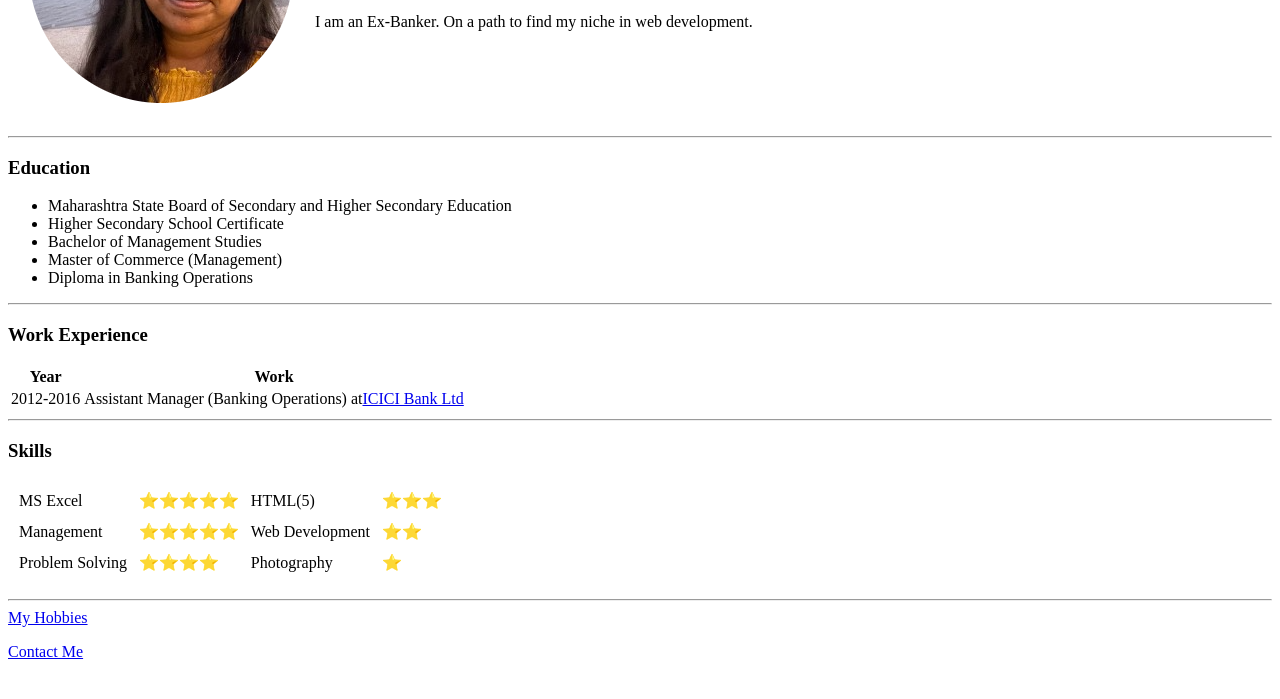
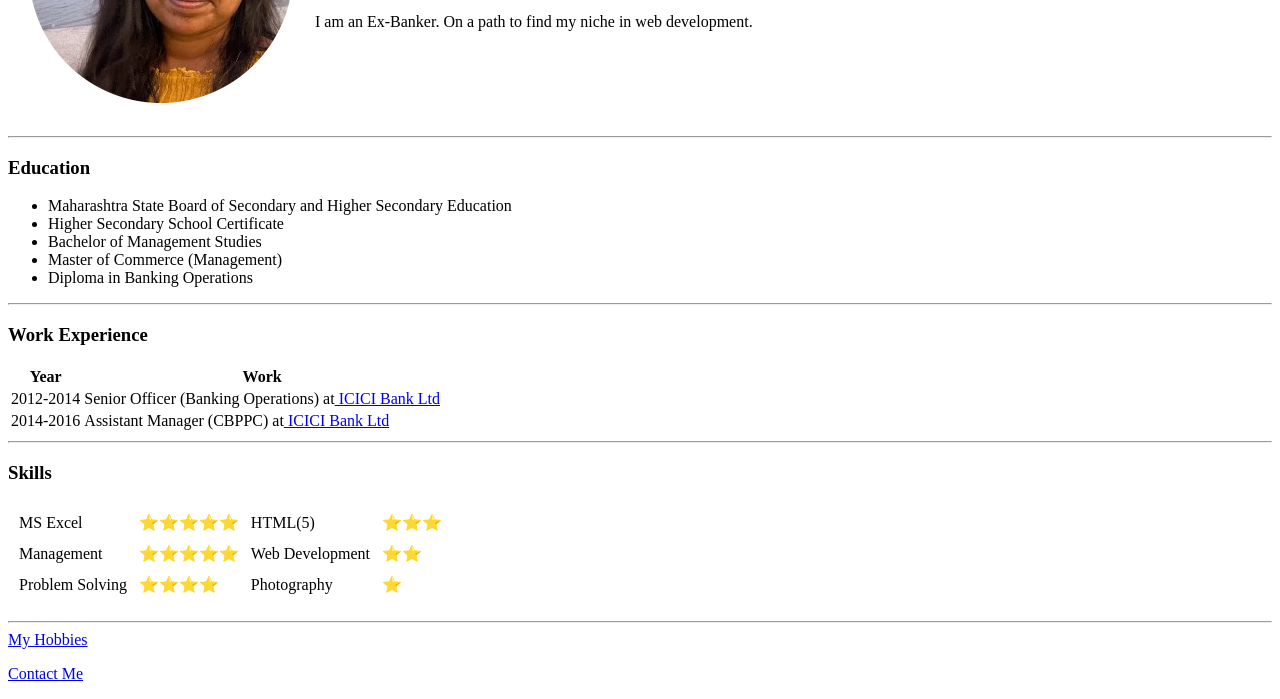
Before and after one commit to scorpionisha06/cv, a plain HTML site: page index.html in a window 1280 px wide. Shown: the part 190-889 px from the top of the page. Before the commit the page ends 867 px from the top, so only its background shows below. Drawn offline with Linux system fonts and the light colour scheme.

Commit message:
newupdate.html

```diff
--- a/index.html
+++ b/index.html
@@ -38,8 +38,11 @@
     </thead>
     <tbody>
       <tr>
-        <td>2012-2016</td>
-        <td>Assistant Manager (Banking Operations) at<a href="https://www.icicibank.com">ICICI Bank Ltd</a></td>
+        <td>2012-2014</td>
+        <td>Senior Officer (Banking Operations) at<a href="https://www.icicibank.com"> ICICI Bank Ltd </a></td>
+        <tr>
+          <td>2014-2016</td>
+          <td>Assistant Manager (CBPPC) at<a href="https://www.icicibank.com"> ICICI Bank Ltd </a></td>
       </tr>
     </tbody>
   </table>
```
